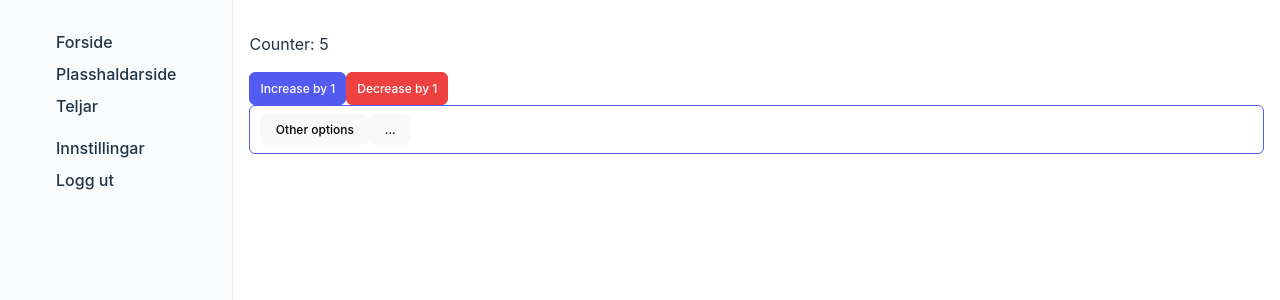
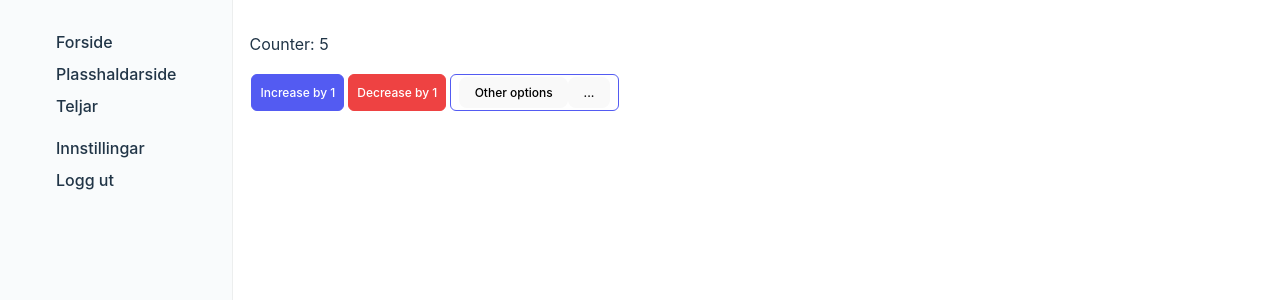
Before and after one commit to DarthMikke/design-demo, a React (Vite) app: page /counter in a window 1280 px wide. Shown: the top 300 px of the page. Built offline with nearby package versions, Linux system fonts and the light colour scheme; the HTML template or start-up script is replaced by a standard one.

Commit message:
Move styles to extend.

```diff
--- a/src/components/styles/Button.scss
+++ b/src/components/styles/Button.scss
@@ -1,28 +1,11 @@
-
-
-@mixin buttonMixin($type) {
-  &.#{$type} {
-    border-color: var(--#{$type}-button-border-color);
-    background-color: var(--#{$type}-button-background-color);
-    color: var(--#{$type}-button-color);
-
-    transition: all 0.3s ease-out;
-
-    &:hover {
-      border-color: var(--#{$type}-button-border-color-hover);
-      background-color: var(--#{$type}-button-background-color-hover);
-      color: var(--#{$type}-button-color-hover);
-    }
-  }
-}
-
+@import 'extends';
 
 .button {
-  border-width: 1px;
-  border-style: solid;
-  border-radius: 6px;
-  font-size: 12px;
-  padding: 8px 10px;
+  @extend %button_inner;
+  @extend %button_outer;
+
+  display: inline;
+  margin: 2px;
 
   @include buttonMixin("primary");
   @include buttonMixin("secondary");
--- /dev/null
+++ b/src/components/styles/_extends.scss
@@ -0,0 +1,27 @@
+%button_inner {
+  padding: 10px 8px;
+
+  font-size: 12px;
+}
+
+%button_outer {
+  border-width: 1px;
+  border-style: solid;
+  border-radius: 6px;
+}
+
+@mixin buttonMixin($type) {
+  &.#{$type} {
+    border-color: var(--#{$type}-button-border-color);
+    background-color: var(--#{$type}-button-background-color);
+    color: var(--#{$type}-button-color);
+
+    transition: all 0.3s ease-out;
+
+    &:hover {
+      border-color: var(--#{$type}-button-border-color-hover);
+      background-color: var(--#{$type}-button-background-color-hover);
+      color: var(--#{$type}-button-color-hover);
+    }
+  }
+}
```
